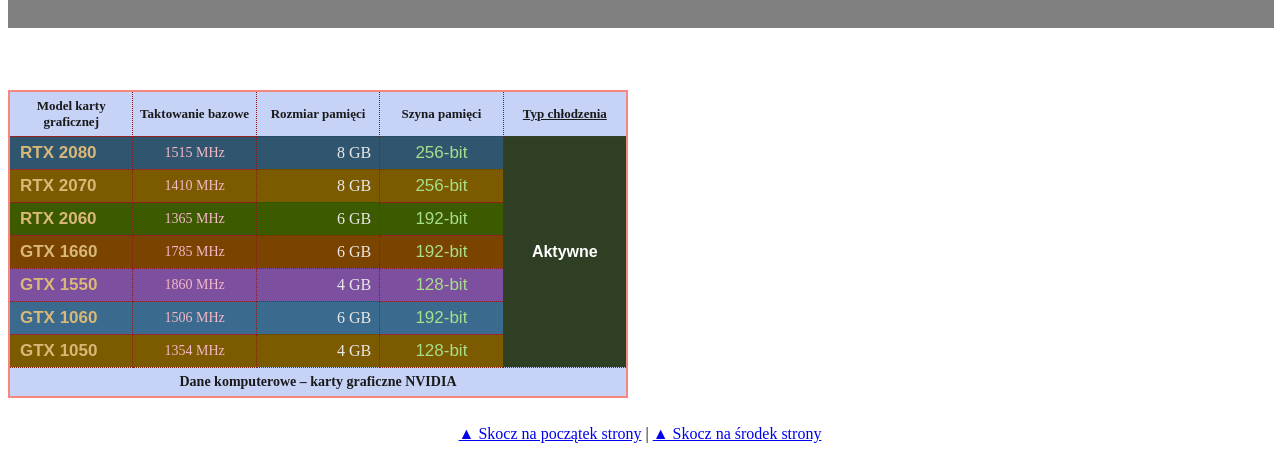
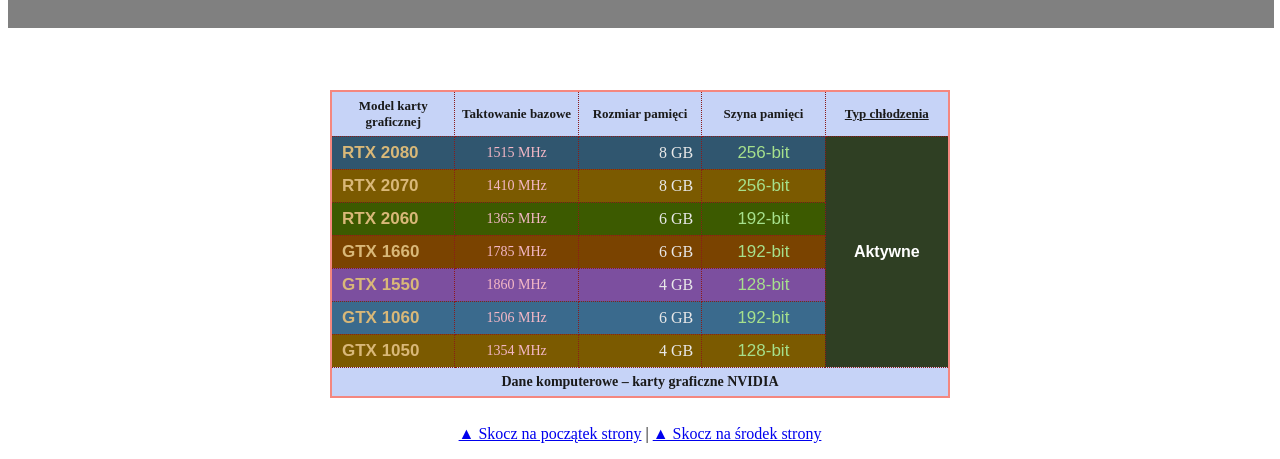
Before and after one commit to miepie32/index, a plain HTML site: page index.html in a window 1280 px wide. Shown: the part 5259-5718 px from the top of the page. Drawn offline with Linux system fonts and the light colour scheme.

```diff
--- a/index.html
+++ b/index.html
@@ -200,7 +200,7 @@
     <br>
     <br>
     <br>
-    <table style="width:620px; table-layout:fixed; border-collapse:collapse; border:2px solid #f4877f;">
+    <table style="width:620px; margin:0 auto; table-layout:fixed; border-collapse:collapse; border:2px solid #f4877f;">
 
   <tr style="background-color:#c6d3f7; font-family:'Times New Roman', serif; font-size:13px; font-weight:bold; color:#1a1a1a; text-align:center;">
     <td style="border:1px dotted #8b1a1a; padding:6px 4px; width:20%;">Model karty graficznej</td>
```
